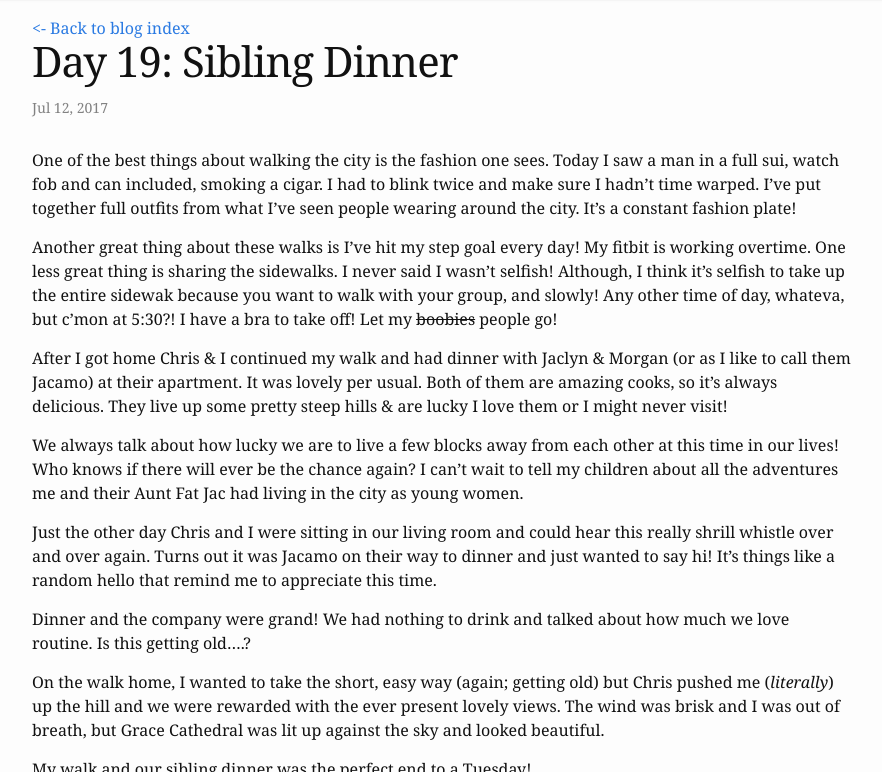
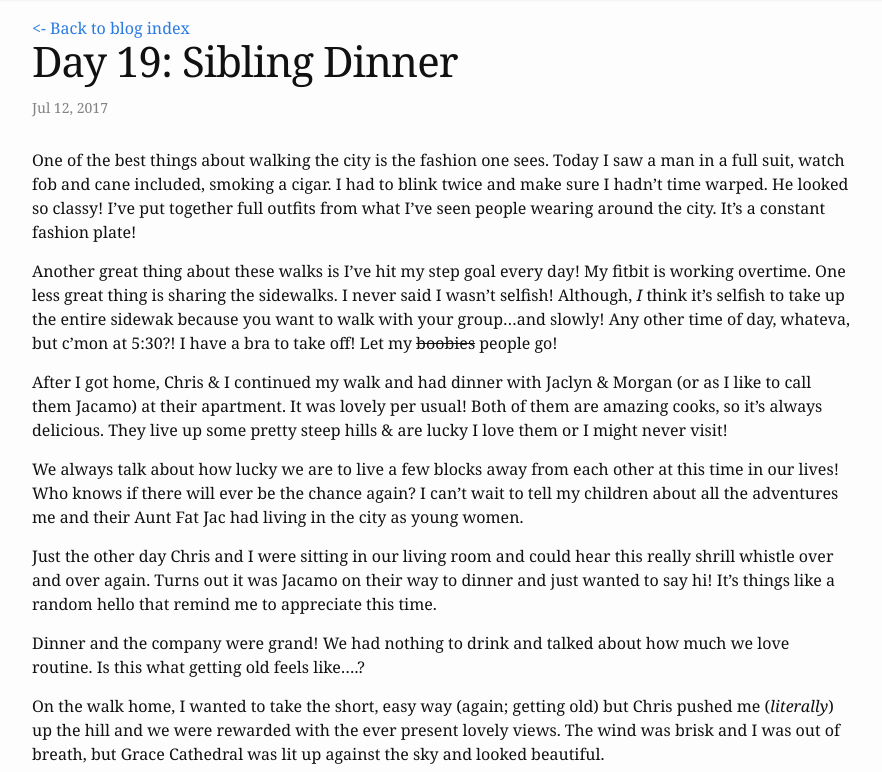
Before and after one commit to kilbanks/anhourinthecity.com, a Jekyll site: the page built from _posts/2017-07-11-day-19-sibling-dinner.md, in a window 1280 px wide and 900 px high, scrolled down 493 px, cut to the strip 111-883 px from the top of the window. Shown: the whole strip, without its empty margins (198-1080 px from the left). Built offline with Jekyll 4.4.1, drawn with Linux system fonts in a browser that asks for light colours; comment, search, counter and statistics services are not loaded.

```diff
--- a/_posts/2017-07-11-day-19-sibling-dinner.md
+++ b/_posts/2017-07-11-day-19-sibling-dinner.md
@@ -4,17 +4,17 @@ date: '2017-07-11 21:49 -0700'
 published: true
 title: 'Day 19: Sibling Dinner'
 ---
-One of the best things about walking the city is the fashion one sees. Today I saw a man in a full sui, watch fob and can included, smoking a cigar. I had to blink twice and make sure I hadn't time warped. I've put together full outfits from what I've seen people wearing around the city. It's a constant fashion plate!
+One of the best things about walking the city is the fashion one sees. Today I saw a man in a full suit, watch fob and cane included, smoking a cigar. I had to blink twice and make sure I hadn't time warped. He looked so classy! I've put together full outfits from what I've seen people wearing around the city. It's a constant fashion plate!
 
-Another great thing about these walks is I've hit my step goal every day! My fitbit is working overtime. One less great thing is sharing the sidewalks. I never said I wasn't selfish! Although, I think it's selfish to take up the entire sidewak because you want to walk with your group, and slowly! Any other time of day, whateva, but c'mon at 5:30?! I have a bra to take off! Let my ~~boobies~~ people go!
+Another great thing about these walks is I've hit my step goal every day! My fitbit is working overtime. One less great thing is sharing the sidewalks. I never said I wasn't selfish! Although, _I_ think it's selfish to take up the entire sidewak because you want to walk with your group...and slowly! Any other time of day, whateva, but c'mon at 5:30?! I have a bra to take off! Let my ~~boobies~~ people go!
 
-After I got home Chris & I continued my walk and had dinner with Jaclyn & Morgan (or as I like to call them Jacamo) at their apartment. It was lovely per usual. Both of them are amazing cooks, so it's always delicious. They live up some pretty steep hills & are lucky I love them or I might never visit!
+After I got home, Chris & I continued my walk and had dinner with Jaclyn & Morgan (or as I like to call them Jacamo) at their apartment. It was lovely per usual! Both of them are amazing cooks, so it's always delicious. They live up some pretty steep hills & are lucky I love them or I might never visit!
 
 We always talk about how lucky we are to live a few blocks away from each other at this time in our lives! Who knows if there will ever be the chance again? I can't wait to tell my children about all the adventures me and their Aunt Fat Jac had living in the city as young women.
 
 Just the other day Chris and I were sitting in our living room and could hear this really shrill whistle over and over again. Turns out it was Jacamo on their way to dinner and just wanted to say hi! It's things like a random hello that remind me to appreciate this time.
 
-Dinner and the company were grand! We had nothing to drink and talked about how much we love routine. Is this getting old....?
+Dinner and the company were grand! We had nothing to drink and talked about how much we love routine. Is this what getting old feels like....?
 
 On the walk home, I wanted to take the short, easy way (again; getting old) but Chris pushed me (_literally_) up the hill and we were rewarded with the ever present lovely views. The wind was brisk and I was out of breath, but Grace Cathedral was lit up against the sky and looked beautiful.
 
```
